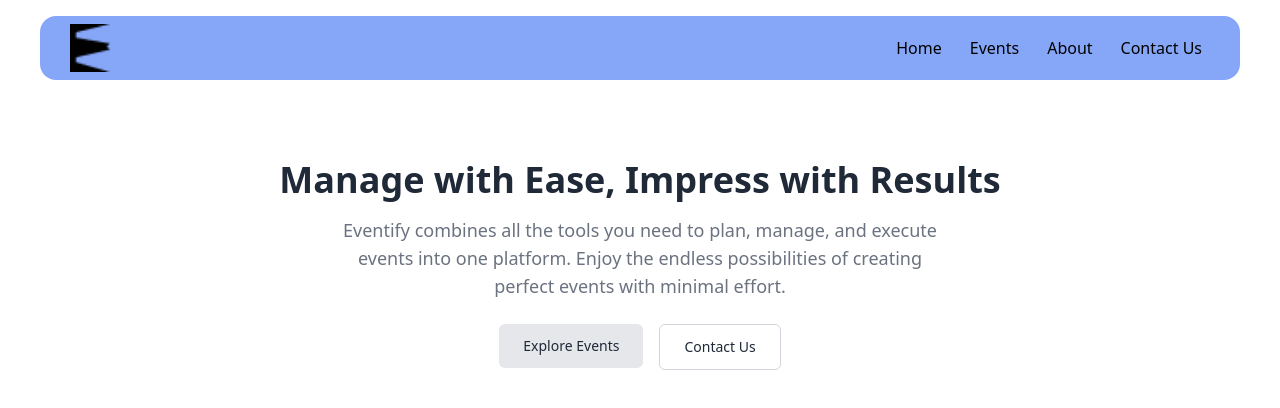
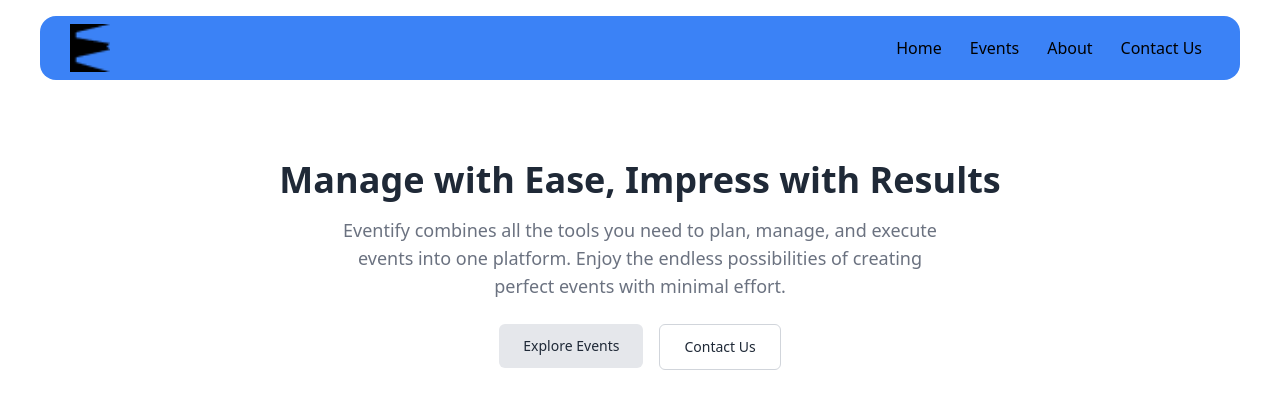
Before and after one commit to Ashakour1/Eventify, a React (Vite) app in the folder client/: page / in a window 1280 px wide. Shown: the top 408 px of the page. Built offline with nearby package versions, Linux system fonts and the light colour scheme.

Commit message:
chore: Update customBlue color in tailwind.config.js

```diff
--- a/client/tailwind.config.js
+++ b/client/tailwind.config.js
@@ -32,7 +32,7 @@ module.exports = {
         "accordion-up": "accordion-up 0.2s ease-out",
       },
       colors: {
-        customBlue: "#86A6F8",
+        customBlue: "#3b82f6",
       },
     },
   },
```
